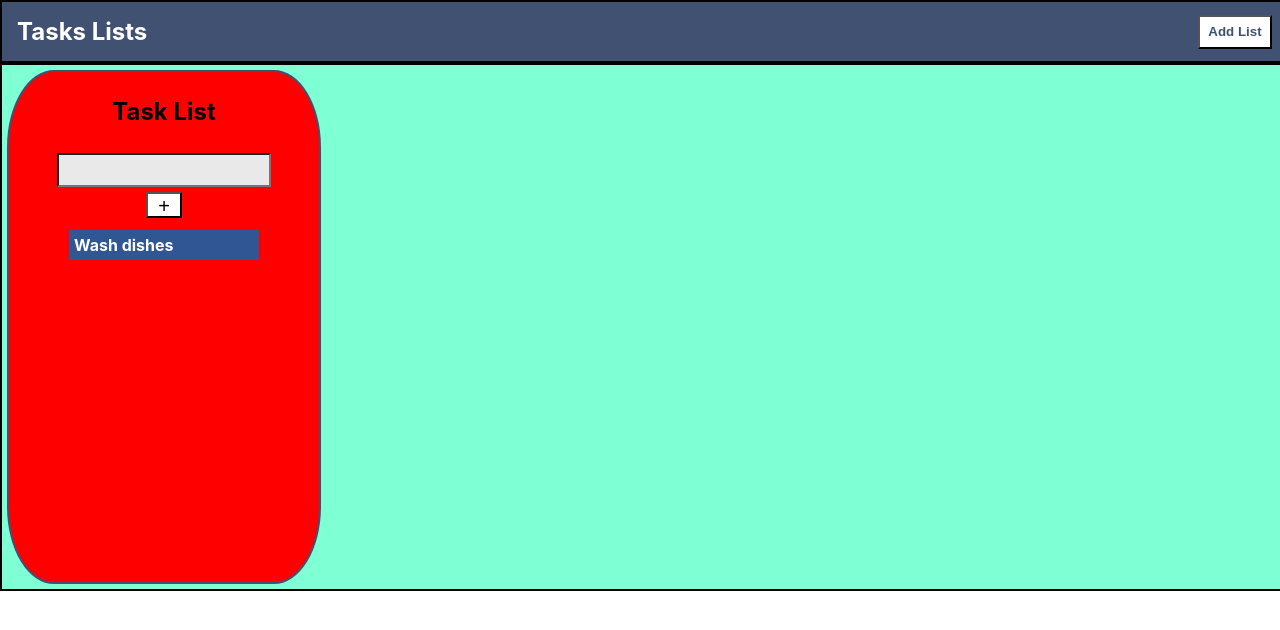
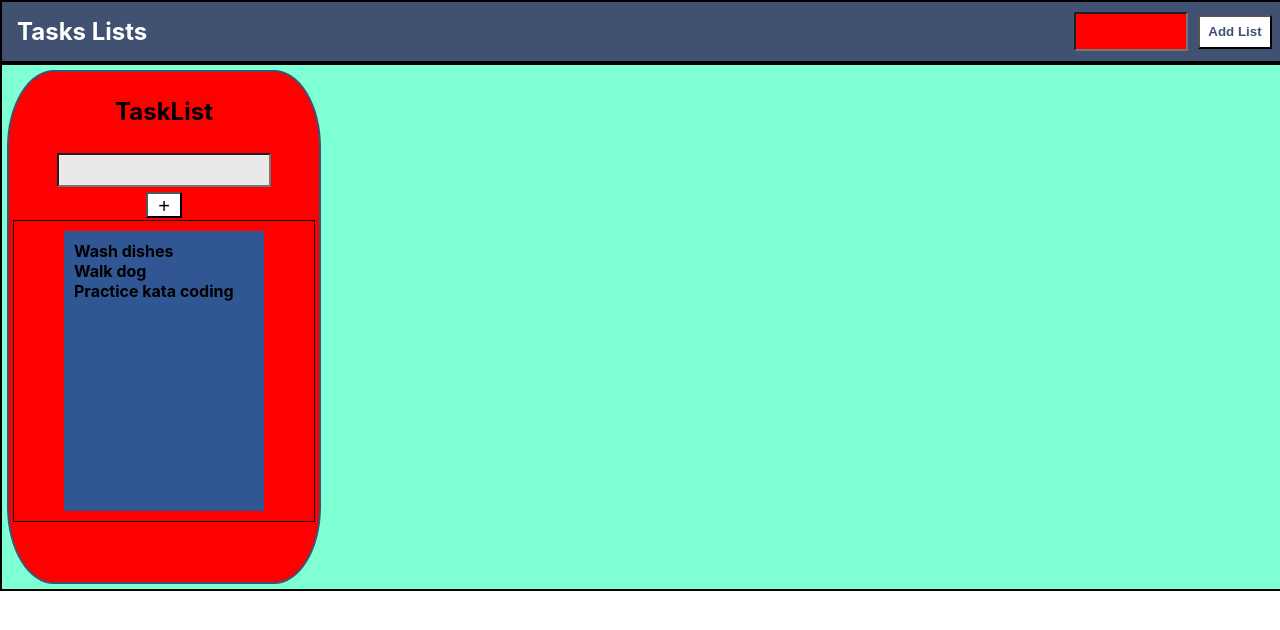
Before and after one commit to oddporson/todo-app-react, a React (Create React App) app: page / in a window 1280 px wide. Shown: the top 630 px of the page. Built offline with nearby package versions, Linux system fonts and the light colour scheme.

Commit message:
renamed components, reorganized stuff again

```diff
--- a/src/App.jsx
+++ b/src/App.jsx
@@ -4,13 +4,13 @@ import "./App.css";
 
 // components
 import NavBar from "./components/NavBar";
-import TodoCardList from "./components/TodoCardList";
+import CardList from "./components/CardList";
 
 const App = () => {
   return (
     <main>
       <NavBar />
-      <TodoCardList />
+      <CardList />
     </main>
   );
 };
--- a/src/components/TodoCardList.jsx
+++ b/src/components/CardList.jsx
@@ -1,11 +1,11 @@
 import "./todocardlist.css";
 
-import TodoCardListItem from "./TodoCardListItem";
+import CardListItem from "./CardListItem";
 
 const TodoCardList = () => {
   return (
     <section className="cardlist">
-      <TodoCardListItem title="Task List" />
+      <CardListItem title="TaskList" />
     </section>
   );
 };
--- a/src/components/TodoCardListItem.jsx
+++ b/src/components/CardListItem.jsx
@@ -2,10 +2,10 @@ import "./todocardlistitem.css";
 import TodoForm from "./TodoForm";
 import TodoList from "./TodoList";
 
-const TodoCardListItem = (props) => {
+const TodoCardListItem = ({ title }) => {
   return (
     <div className="card">
-      <h2>{props.title}</h2>
+      <h2>{title}</h2>
       <TodoForm />
       <TodoList />
     </div>
--- a/src/components/NavBar.jsx
+++ b/src/components/NavBar.jsx
@@ -1,11 +1,17 @@
+import { useState } from "react";
 import "./navbar.css";
 
 const NavBar = () => {
+  const [list, setList] = useState("");
+
   return (
     <nav className="container">
       <div className="nav">
         <h2>Tasks Lists</h2>
-        <button>Add List</button>
+        <form className="add-card">
+          <input />
+          <button>Add List</button>
+        </form>
       </div>
     </nav>
   );
--- a/src/components/TodoList.jsx
+++ b/src/components/TodoList.jsx
@@ -2,9 +2,13 @@ import "./todolist.css";
 
 const TodoList = () => {
   return (
-    <ul>
-      <li>Wash dishes</li>
-    </ul>
+    <div className="todo-list">
+      <ul>
+        <li>Wash dishes</li>
+        <li>Walk dog</li>
+        <li>Practice kata coding</li>
+      </ul>
+    </div>
   );
 };
 
--- a/src/components/navbar.css
+++ b/src/components/navbar.css
@@ -16,7 +16,13 @@
   margin: 10px;
 }
 
-.nav button {
+.add-card {
+  display: flex;
+  flex-direction: row;
+  justify-content: flex-end;
+  align-items: center;
+}
+.add-card button {
   background-color: rgb(255, 255, 255);
   color: rgb(65, 81, 114);
   width: 60px;
@@ -25,3 +31,11 @@
   padding: 5px;
   margin: 10px;
 }
+
+.add-card input {
+  width: 90px;
+  height: 15px;
+  padding: 10px;
+  margin: 0;
+  background-color: red;
+}
--- a/src/components/todolist.css
+++ b/src/components/todolist.css
@@ -1,12 +1,22 @@
-li{
-  list-style: none;
+.todo-list {
+  height: 300px;
+  border: 1px solid black;
+  display: flex;
+  justify-content: center;
 }
 
-ul {
+.todo-list li{
+  list-style: none;
+  display: flex;
+  justify-content: flex-start
+}
+
+.todo-list ul {
   background-color: rgb(48, 87, 147);
+  display: flex;
+  flex-direction: column;
   width: 180px;
-  padding: 5px;
+  padding: 10px;
   margin: 10px;
-  color: white;
   font-weight: bold;
 }
```
